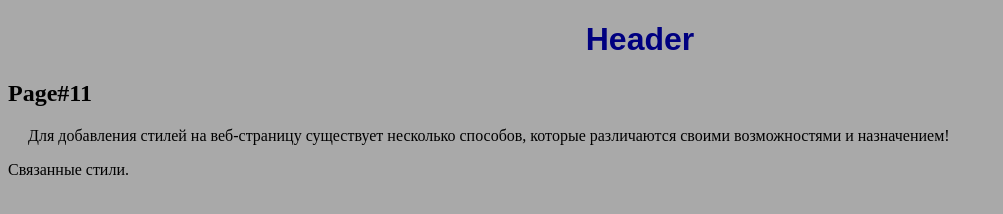
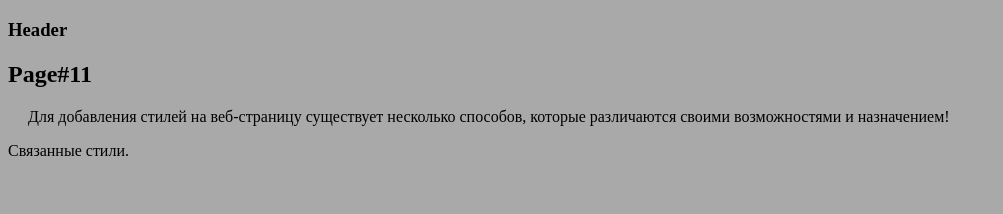
Before and after one commit to egrassa/test, a plain HTML site: page index.html in a window 1280 px wide. Shown: the whole page, without its empty margins (0-1003 px from the left). Drawn offline with Linux system fonts and the light colour scheme.

Commit message:
changed header level in index.html

```diff
--- a/index.html
+++ b/index.html
@@ -7,7 +7,7 @@
     <link rel="stylesheet" href="/styles.css">
 </head>
 <body>
-    <h1>Header</h1>
+    <h3>Header</h3>
 
     <h2>Page#11</h2>
 
```
